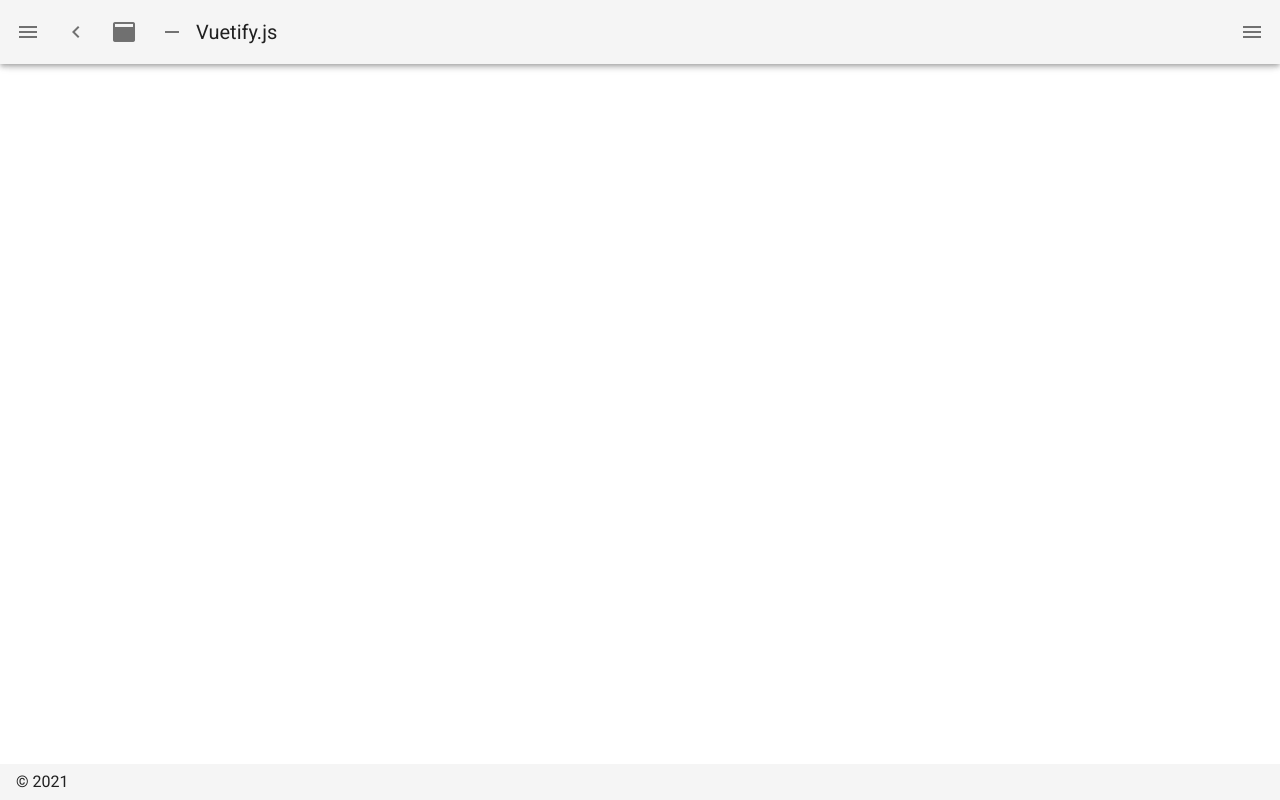
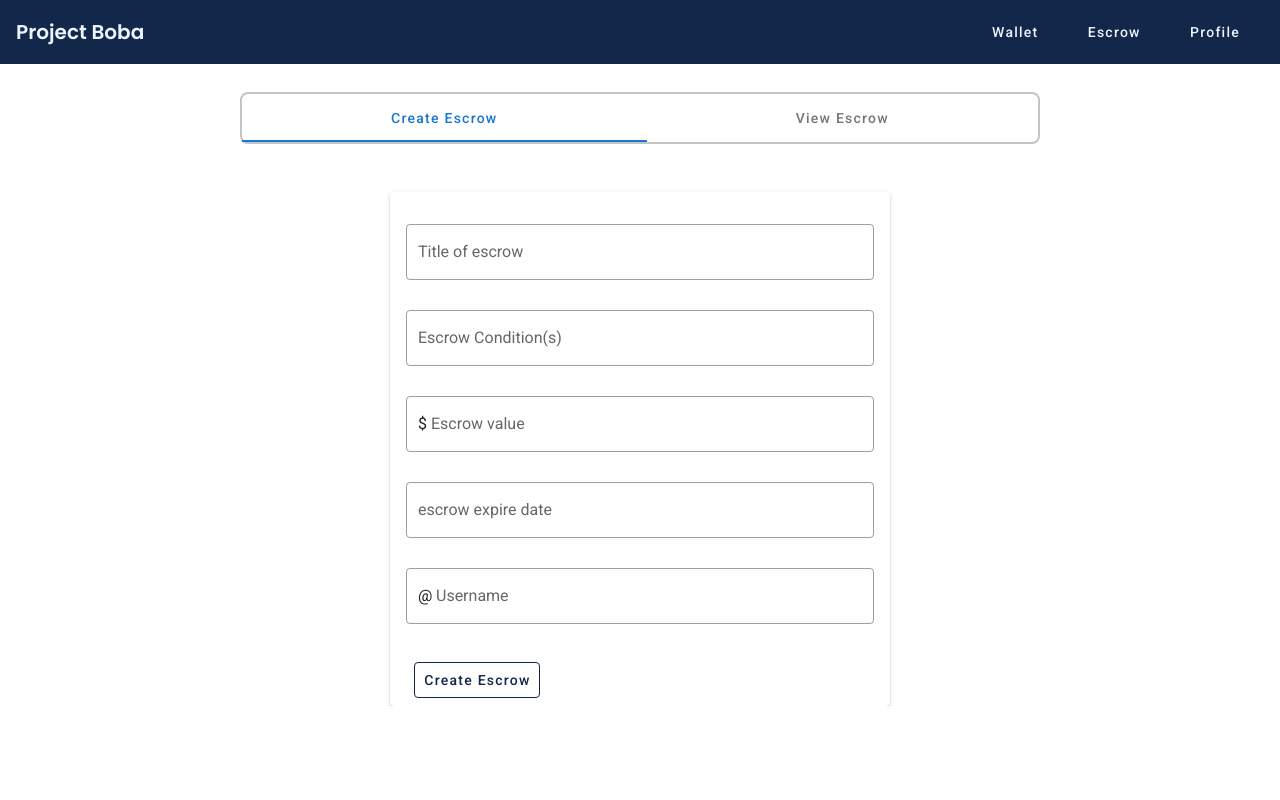
Before and after one commit to moon-grp/projectBoba-frontend, a Nuxt app: page /escrow in a window 1280 px wide. Before the commit this address had no page. Built offline with nearby package versions, Linux system fonts and the light colour scheme.

Commit message:
escrow id

```diff
--- /dev/null
+++ b/pages/escrow.vue
@@ -0,0 +1,203 @@
+<template>
+  <div>
+    <v-row justify="center" class="mt-4">
+      <div style="width: 800px" class="tabswitch">
+        <v-tabs v-model="tab" background-color="transparent" grow>
+          <v-tab class="text-capitalize"> create escrow</v-tab>
+          <v-tab class="text-capitalize"> view escrow</v-tab>
+        </v-tabs>
+      </div>
+    </v-row>
+
+    <div class="mt-8">
+      <v-tabs-items v-model="tab">
+        <v-tab-item>
+          <v-container>
+            <v-row class="mt-4" justify="center">
+              <v-card width="500px" class="px-4 pt-8">
+                <v-text-field
+                  label="Title of escrow"
+                  outlined
+                  color="#13274a"
+                ></v-text-field>
+                <v-text-field
+                  label="Escrow Condition(s)"
+                  outlined
+                  color="#13274a"
+                ></v-text-field>
+                <v-text-field
+                  label="Escrow value"
+                  outlined
+                  color="#13274a"
+                  prefix="$"
+                ></v-text-field>
+                <v-text-field
+                  label="escrow expire date"
+                  outlined
+                  color="#13274a"
+                ></v-text-field>
+                <v-text-field
+                  label="Username"
+                  outlined
+                  color="#13274a"
+                  prefix="@"
+                ></v-text-field>
+                <v-card-actions>
+                  <v-btn class="text-capitalize " outlined color="#13274a"
+                    >create escrow
+                  </v-btn>
+                </v-card-actions>
+              </v-card>
+            </v-row>
+          </v-container>
+        </v-tab-item>
+        <v-tab-item class="tabdetail text-justify">
+             <v-text-field
+                  label="Escrow Id.."
+                  outlined
+                  color="#13274a"
+                ></v-text-field>
+
+
+             </v-tab-item>
+      </v-tabs-items>
+    </div>
+  </div>
+</template>
+
+<script>
+import transcationComp from '~/components/transactions.vue'
+export default {
+  layout: 'authpages',
+  components: {
+    transcationComp,
+  },
+  head() {
+    return {
+      script: [{ src: 'https://js.paystack.co/v1/inline.js' }],
+    }
+  },
+  data() {
+    return {
+      tab: null,
+      dialog: true,
+      desserts: [
+        {
+          name: 'Frozen Yogurt',
+          calories: 159,
+        },
+        {
+          name: 'Ice cream sandwich',
+          calories: 237,
+        },
+        {
+          name: 'Eclair',
+          calories: 262,
+        },
+        {
+          name: 'Cupcake',
+          calories: 305,
+        },
+        {
+          name: 'Gingerbread',
+          calories: 356,
+        },
+        {
+          name: 'Jelly bean',
+          calories: 375,
+        },
+        {
+          name: 'Lollipop',
+          calories: 392,
+        },
+        {
+          name: 'Honeycomb',
+          calories: 408,
+        },
+        {
+          name: 'Donut',
+          calories: 452,
+        },
+        {
+          name: 'KitKat',
+          calories: 518,
+        },
+      ],
+    }
+  },
+  methods: {
+    openPaystack() {
+      var handler = PaystackPop.setup({
+        key: key,
+        email: 'olumidemm@gmail.com',
+        amount: '400000',
+        ref: '' + Math.floor(Math.random() * 1000000000 + 1), // generates a pseudo-unique reference. Please replace with a reference you generated. Or remove the line entirely so our API will generate one for you
+        metadata: {
+          custom_fields: [
+            {
+              display_name: 'Mobile Number',
+              variable_name: 'mobile_number',
+              value: '+2348012345678',
+            },
+          ],
+        },
+        callback: async function (response) {
+          //  alert('success. transaction ref is ' + response.reference);
+          axios
+            .post(
+              `https://mrkayenterprise.herokuapp.com/api/v1/user/payproduct`,
+              {}
+            )
+            .then((res) => {
+              console.log(res)
+            })
+
+          console.log(name)
+        },
+        onClose: function () {},
+      })
+      handler.openIframe()
+    },
+  },
+}
+</script>
+
+<style scoped>
+@import url('https://fonts.googleapis.com/css2?family=Oswald:wght@600&display=swap');
+@import url('https://fonts.googleapis.com/css2?family=Poppins:wght@600&display=swap');
+
+.tabswitch {
+  border: 2px solid #c4c4c4;
+  box-sizing: border-box;
+  border-radius: 8px;
+}
+.tabtitle {
+  font-family: Poppins;
+  font-style: normal;
+  font-weight: 500;
+  font-size: 32px;
+  line-height: 48px;
+  color: #13274a;
+}
+
+.brd {
+  border-radius: 25px;
+}
+
+.amtFnt {
+  font-family: 'Oswald', sans-serif;
+  font-size: 20px;
+  color: #3a3a3a;
+  font-weight: 300;
+}
+
+.amtFnt2 {
+  font-family: 'Poppins', sans-serif;
+  font-size: 15px;
+  color: #3a3a3a;
+  font-weight: 100;
+}
+.tbl {
+  width: 90vw;
+}
+</style>
```
